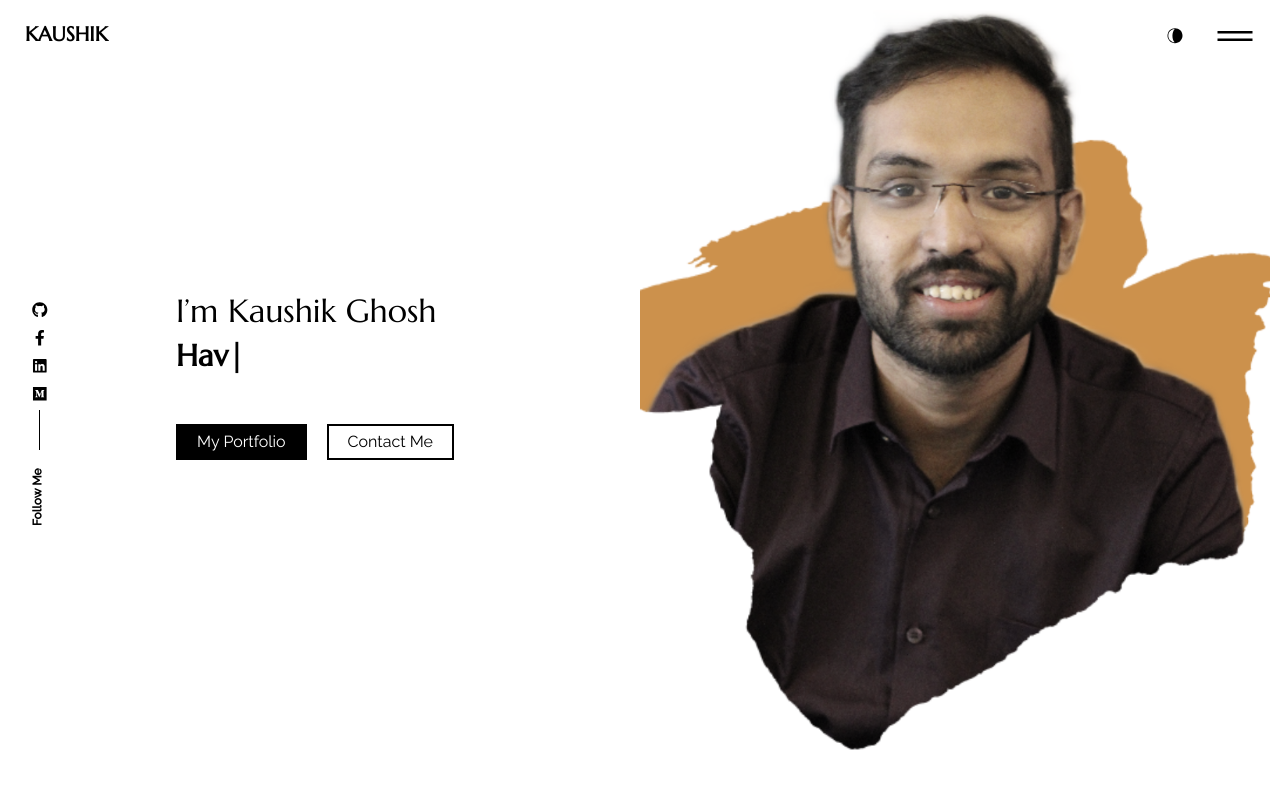
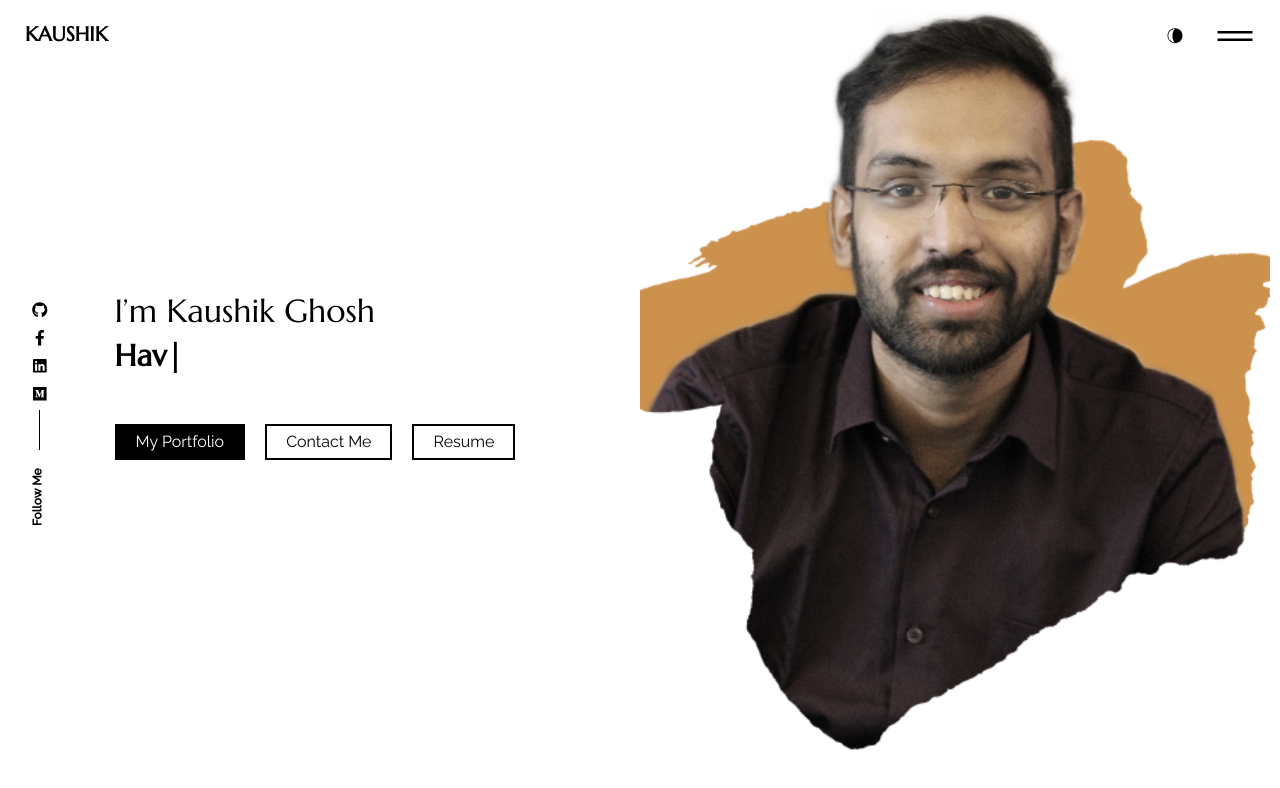
Before and after one commit to kaushikpuka1998/portfolio, a React (Create React App) app: page / in a window 1280 px wide. Shown: the top 788 px of the page. Built offline with nearby package versions, Linux system fonts and the light colour scheme.

Commit message:
Adding the Resume button to show in portfolio

```diff
--- a/src/content_option.js
+++ b/src/content_option.js
@@ -22,6 +22,7 @@ const introdata = {
     description: "",
     dark_url: blackTheme,
     light_url: whiteTheme,
+    resume: "https://drive.google.com/file/d/1SNkkToB1r-UUPWoNIhO7IpYgLjd1I8lq/view?usp=sharing",
 };
 
 const dataabout = {
--- a/src/pages/home/index.js
+++ b/src/pages/home/index.js
@@ -62,6 +62,15 @@ export const Home = () => {
                       <div className="ring three"></div>
                     </div>
                   </Link>
+
+                  <a href={introdata.resume} target="_blank" rel="noopener noreferrer">
+                    <div id="button_h" className="ac_btn btn">
+                      Resume
+                      <div className="ring one"></div>
+                      <div className="ring two"></div>
+                      <div className="ring three"></div>
+                    </div>
+                  </a>
                 </div>
               </div>
             </div>
```
